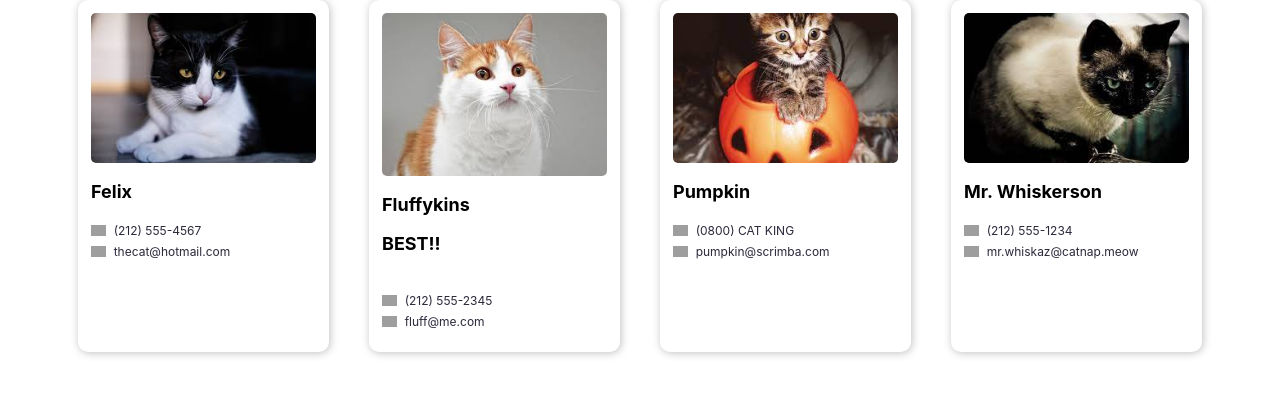
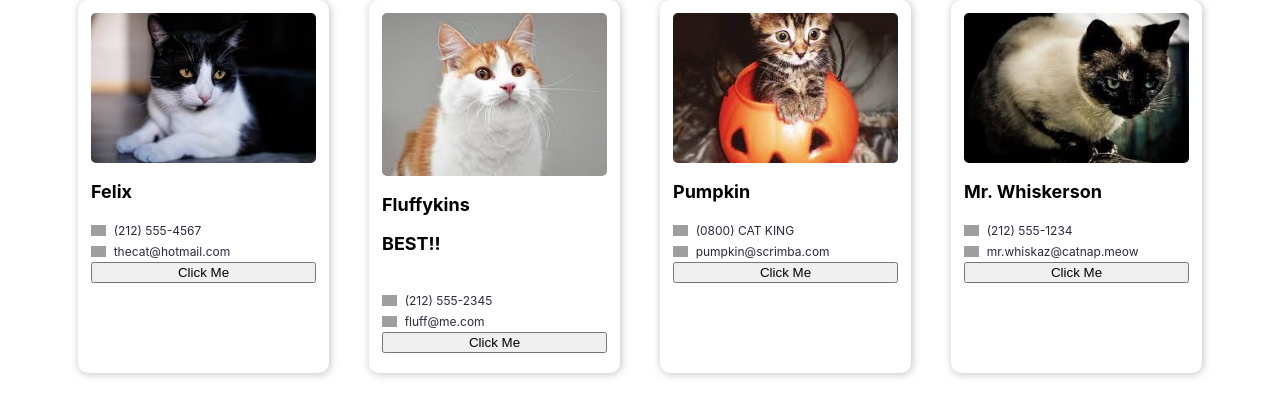
Before and after one commit to LennyRemache/learn-react, a React (Create React App) app in the folder contact-card/: page / in a window 1280 px wide. Shown: the top 416 px of the page. Built offline with nearby package versions, Linux system fonts and the light colour scheme; grey boxes are pictures that could not be loaded.

Commit message:
Event listeners in React

```diff
--- a/contact-card/src/components/Contact.js
+++ b/contact-card/src/components/Contact.js
@@ -5,6 +5,10 @@ import "./Contact.css";
 
 // destructuring props object by using the object key names
 export default function Contact({ img, name, phone, email, rank }) {
+  function handleClick() {
+    console.log("I was clicked!");
+  }
+
   return (
     <div className="contact-card">
       <img src={img} />
@@ -20,6 +24,7 @@ export default function Contact({ img, name, phone, email, rank }) {
         <img src="./images/mail-icon.png" />
         <p>{email}</p>
       </div>
+      <button onClick={handleClick}>Click Me</button>
     </div>
   );
 }
```
